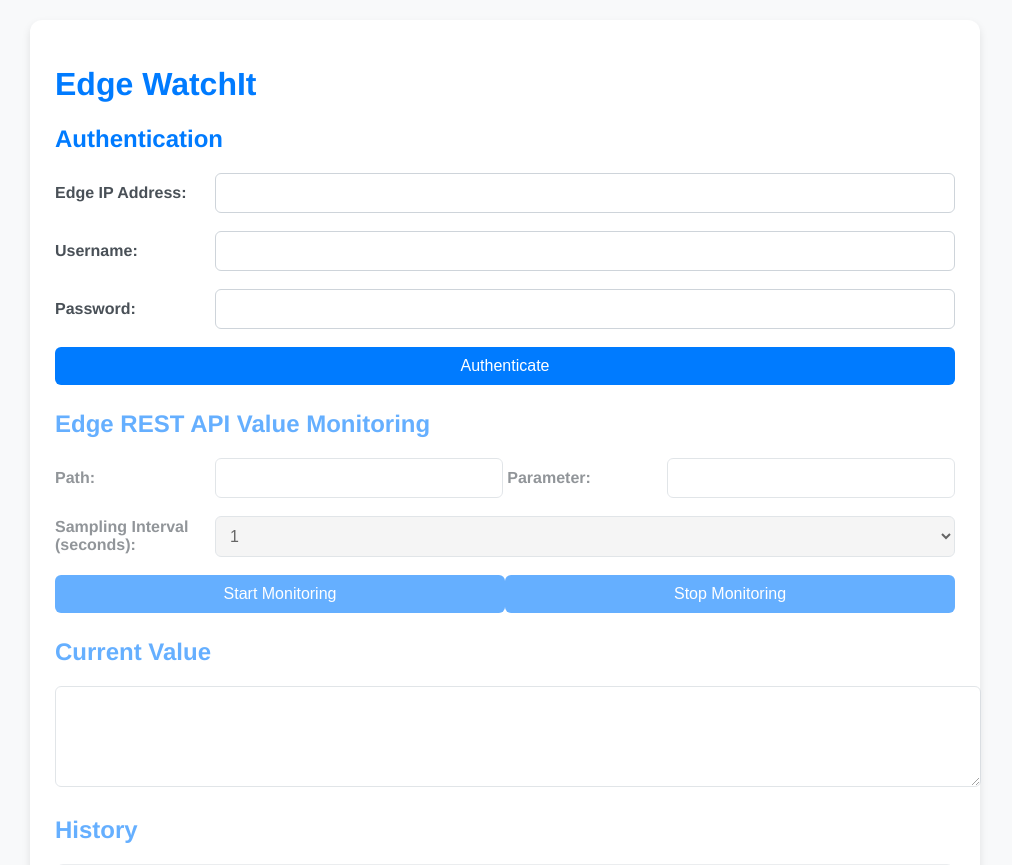
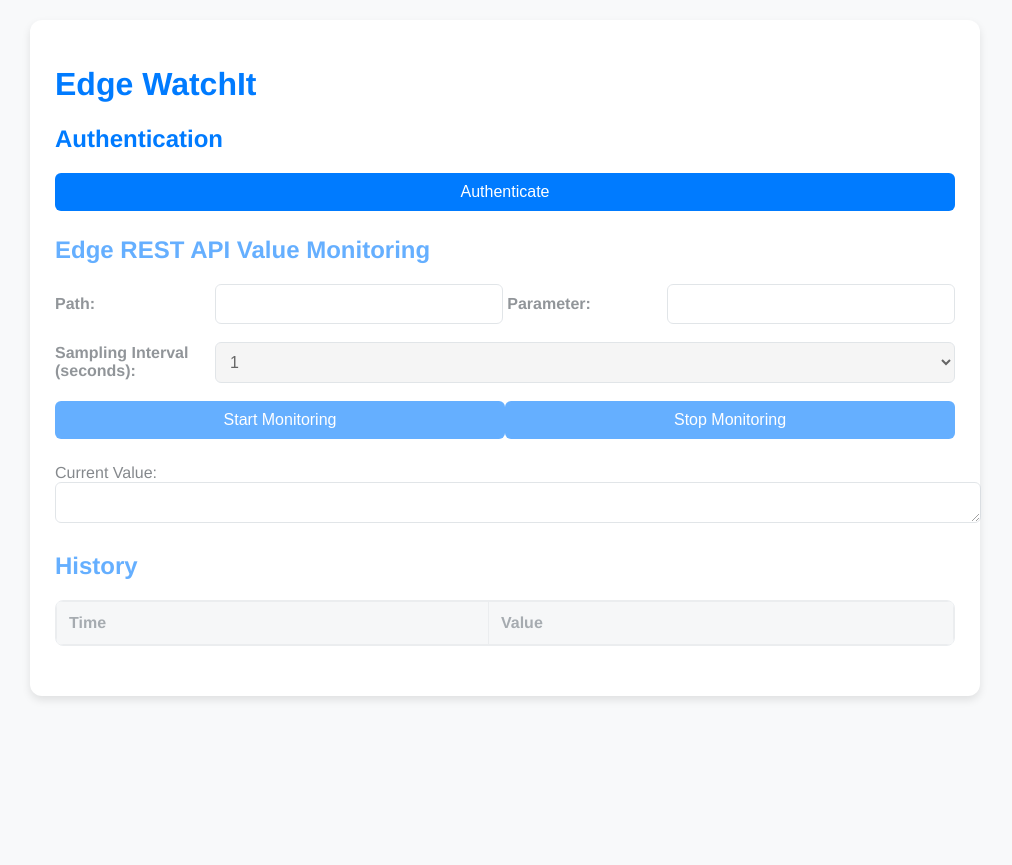
Before and after one commit to patricknatividad/edge-watch-it, a Flask app: page / in a window 1280 px wide. Shown: the top 865 px of the page, without its empty margins (135-1147 px from the left). After the commit the page ends 700 px from the top, so only its background shows below. Run offline with Flask 3, Linux system fonts and the light colour scheme; lists and menus that the app fills with data are empty.

Commit message:
fixed hardcoded param; temp commented out authentication for debugging purposes

```diff
--- a/app.py
+++ b/app.py
@@ -25,12 +25,20 @@ def authenticate():
     global BEARER_TOKEN
     global EDGE_IP
 
-    EDGE_IP = request.form['ipAddress']
+    EDGE_IP = "10.164.195.223"
 
     auth_details = {
-        "username": request.form['username'],
-        "password": request.form['password']
+        "username": "so",
+        "password": "Emerson1!"
     }
+
+    #EDGE_IP = request.form['ipAddress']
+
+    #auth_details = {
+    #    "username": request.form['username'],
+    #    "password": request.form['password']
+    #}
+
     AUTH_ENDPOINT = f"https://{EDGE_IP}/edge/api/v1/login/getauthtoken/profile"
 
     response = requests.post(AUTH_ENDPOINT, data=auth_details, verify=False)
@@ -53,6 +61,7 @@ def start_monitoring():
 
     endpoint = request.form['endpoint']
     interval = int(request.form['interval'])
+    param = endpoint.split("=")[-1]
 
     def monitor():
         while not stop_event.is_set():
@@ -60,7 +69,13 @@ def start_monitoring():
                 headers = {"Authorization": f"Bearer {BEARER_TOKEN}"}
                 response = requests.get(endpoint, headers=headers, verify=False)
                 response.raise_for_status()
-                data = response.json()
+
+                #result will contain full payload from the API
+                #data will contain only the specific value we need to monitor
+
+                result = response.json()
+                data = result['p'][param]['value']
+
                 timestamp = datetime.now().strftime('%Y-%m-%d %H:%M:%S')
                 log.append({'time': timestamp, 'value': data})
                 print(f"Monitoring result at {timestamp}: {data}")  # Alert the user of the result
--- a/static/scripts.js
+++ b/static/scripts.js
@@ -1,9 +1,20 @@
 let intervalId;
 
 async function authenticate() {
-    const ipAddress = document.getElementById('ipAddress').value;
-    const username = document.getElementById('username').value;
-    const password = document.getElementById('password').value;
+    //const ipAddress = document.getElementById('ipAddress').value;
+    //const username = document.getElementById('username').value;
+    //const password = document.getElementById('password').value;
+
+    //EDGE_IP = "10.164.195.223"
+
+    //auth_details = {
+    //    "username": "so",
+    //    "password": "Emerson1!"
+    //}
+
+    const ipAddress =  "10.164.195.223"
+    const username = "so"
+    const password = "Emerson1!"
 
     const response = await fetch('/authenticate', {
         method: 'POST',
@@ -40,15 +51,16 @@ function disableMonitoringSections() {
 }
 
 async function startMonitoring() {
-    const ipAddress = document.getElementById('ipAddress').value;
+    //const ipAddress = document.getElementById('ipAddress').value;
+    const ipAddress =  "10.164.195.223"
     const path = document.getElementById('path').value;
     const param = document.getElementById('param').value;
 
     const endpoint = `https://${ipAddress}/edge/api/v1/graph?path=${path}&p=${param}`;
-    //const endpoint = `https://${ipAddress}/edge/api/v1/graph/${path}`;
+    const interval = document.getElementById('interval').value;
 
-    const interval = document.getElementById('interval').value;
     alert("Start monitoring: " + endpoint);
+
     await fetch('/start_monitoring', {
         method: 'POST',
         headers: {
--- a/templates/index.html
+++ b/templates/index.html
@@ -13,19 +13,23 @@
         <!-- Authentication Section -->
         <div class="form-container">
             <h2>Authentication</h2>
+
             <form id="auth-form">
+
+                <!--
                 <div class="form-group">
                     <label for="ipAddress">Edge IP Address:</label>
-                    <input type="text" id="ipAddress" name="ipAddress" required>
+                    <input type="text" id="ipAddress" name="ipAddress" required autocomplete="on">
                 </div>
                 <div class="form-group">
                     <label for="username">Username:</label>
-                    <input type="text" id="username" name="username" required>
+                    <input type="text" id="username" name="username" required autocomplete="on">
                 </div>
                 <div class="form-group">
                     <label for="password">Password:</label>
-                    <input type="password" id="password" name="password" required>
+                    <input type="password" id="password" name="password" required autocomplete="on">
                 </div>
+                -->
                 <div class="form-group">
                     <button type="button" onclick="authenticate()">Authenticate</button>
                 </div>
@@ -38,10 +42,10 @@
             <form>
                 <div class="form-group">
                     <label for="path">Path:</label>
-                    <input type="text" id="path" name="path" required class="wide-input">
+                    <input type="text" id="path" name="path" required autocomplete="on">
                     &nbsp;
                     <label for="param">Parameter:</label>
-                    <input type="text" id="param" name="param" required class="narrow-input">
+                    <input type="text" id="param" name="param" required autocomplete="on">
                 </div>
                 <div class="form-group">
                     <label for="interval">Sampling Interval (seconds):</label>
@@ -67,8 +71,8 @@
 
         <!-- API Output Section -->
         <div class="form-container disabled" id="current-value-container">
-            <h2>Current Value</h2>
-            <textarea id="current-value" rows="5" readonly></textarea>
+            <label for="current-value">Current Value: </label>
+            <textarea id="current-value" rows="1" readonly></textarea>
         </div>
 
         <!-- Value History Section -->
```
